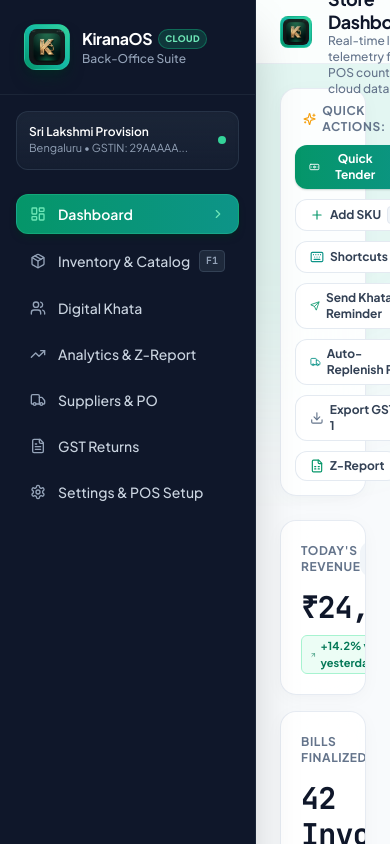
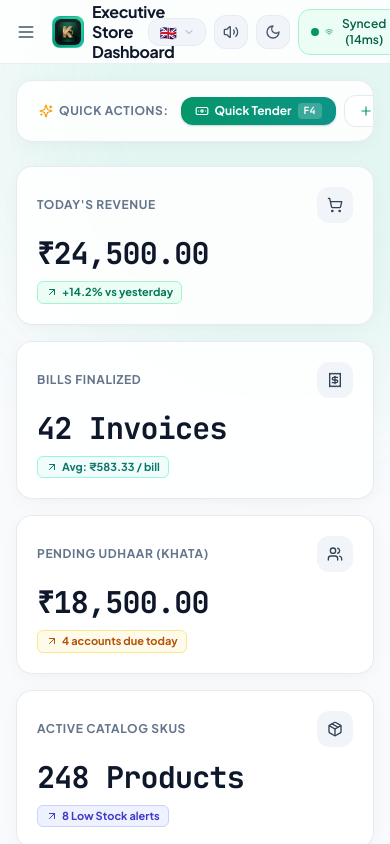
Before and after one commit to Sachinxcode-01/kirana-os, a Next.js app in the folder apps/web/: page / in a window 390 px wide. Shown: the top 844 px of the page. Built offline with nearby package versions, Linux system fonts and the light colour scheme.

Commit message:
feat(web): complete mobile & desktop responsive overhaul with slide-out drawer, adaptive header, and swipeable quick actions

```diff
--- a/apps/web/src/app/catalog/page.tsx
+++ b/apps/web/src/app/catalog/page.tsx
@@ -164,6 +164,7 @@
   const [adjustingProduct, setAdjustingProduct] = useState<WebProduct | null>(null);
   const [tagProduct, setTagProduct] = useState<WebProduct | null>(null);
   const [editingProduct, setEditingProduct] = useState<WebProduct | null>(null);
+  const [mobileNavOpen, setMobileNavOpen] = useState(false);
   const [toastMessage, setToastMessage] = useState<string | null>(null);
 
   // New Product Form State
@@ -362,15 +363,16 @@
       {/* Aurora Ambient Glows */}
       <div className="absolute top-0 right-0 w-96 h-96 bg-emerald-400/10 rounded-full blur-3xl pointer-events-none"></div>
 
-      <Sidebar />
+      <Sidebar isOpen={mobileNavOpen} onClose={() => setMobileNavOpen(false)} />
 
       <div className="flex-1 flex flex-col min-w-0 z-10">
         <Header
           title="Master Product Catalog"
           subtitle="Manage pricing, barcodes, GST slabs, and safety stock thresholds"
+          onMenuClick={() => setMobileNavOpen(true)}
         />
 
-        <main className="p-8 space-y-6 flex-1 overflow-auto">
+        <main className="p-4 sm:p-6 lg:p-8 space-y-6 flex-1 overflow-auto">
           {/* Notification Toast */}
           <AnimatePresence>
             {toastMessage && (
--- a/apps/web/src/app/page.tsx
+++ b/apps/web/src/app/page.tsx
@@ -45,6 +45,7 @@
   const [shortcutsOpen, setShortcutsOpen] = useState(false);
   const [receiptOpen, setReceiptOpen] = useState(false);
   const [zReportOpen, setZReportOpen] = useState(false);
+  const [mobileNavOpen, setMobileNavOpen] = useState(false);
   const [selectedReceipt, setSelectedReceipt] = useState<any>(null);
 
   const kpis = [
@@ -150,23 +151,24 @@
         onClose={() => setZReportOpen(false)}
       />
 
-      <Sidebar />
+      <Sidebar isOpen={mobileNavOpen} onClose={() => setMobileNavOpen(false)} />
 
       <div className="flex-1 flex flex-col min-w-0 z-10">
         <Header
           title="Executive Store Dashboard"
           subtitle="Real-time live telemetry from POS counters & cloud database"
+          onMenuClick={() => setMobileNavOpen(true)}
         />
 
-        <main className="p-6 sm:p-8 space-y-6 flex-1 overflow-auto">
+        <main className="p-4 sm:p-6 lg:p-8 space-y-6 flex-1 overflow-auto">
           {/* Quick Action Ribbon & Store Pulse */}
           <motion.div
             initial={{ opacity: 0, y: -10 }}
             animate={{ opacity: 1, y: 0 }}
-            className="flex flex-wrap items-center justify-between gap-3 p-3.5 glass-card rounded-2xl shadow-xs"
+            className="flex items-center justify-between gap-3 p-3.5 glass-card rounded-2xl shadow-xs overflow-x-auto no-scrollbar"
           >
-            <div className="flex flex-wrap items-center gap-2.5">
-              <span className="text-xs font-bold text-slate-500 uppercase tracking-wider pl-2 pr-1 flex items-center gap-1.5">
+            <div className="flex items-center gap-2 shrink-0">
+              <span className="text-xs font-bold text-slate-500 uppercase tracking-wider pl-2 pr-1 flex items-center gap-1.5 whitespace-nowrap">
                 <Sparkles className="w-3.5 h-3.5 text-amber-500" /> {t("dash.quickActions")}:
               </span>
               <button
--- a/apps/web/src/app/udhaar/page.tsx
+++ b/apps/web/src/app/udhaar/page.tsx
@@ -96,6 +96,7 @@
   const [showAddCustomerModal, setShowAddCustomerModal] = useState(false);
   const [showHistoryCustomer, setShowHistoryCustomer] = useState<WebCustomer | null>(null);
   const [receiptModal, setReceiptModal] = useState<PaymentReceiptData | null>(null);
+  const [mobileNavOpen, setMobileNavOpen] = useState(false);
   const [toastMessage, setToastMessage] = useState<string | null>(null);
 
   // New Customer Form State
@@ -197,15 +198,16 @@
       {/* Ambient background glow */}
       <div className="absolute top-0 right-0 w-96 h-96 bg-amber-400/10 rounded-full blur-3xl pointer-events-none"></div>
 
-      <Sidebar />
+      <Sidebar isOpen={mobileNavOpen} onClose={() => setMobileNavOpen(false)} />
 
       <div className="flex-1 flex flex-col min-w-0 z-10">
         <Header
           title="Customer Udhaar (Khata) Ledger"
           subtitle="Real-time credit monitoring, payment settlements, and 1-tap WhatsApp reminders"
+          onMenuClick={() => setMobileNavOpen(true)}
         />
 
-        <main className="p-8 space-y-6 flex-1 overflow-auto">
+        <main className="p-4 sm:p-6 lg:p-8 space-y-6 flex-1 overflow-auto">
           {/* Notification Toast */}
           <AnimatePresence>
             {toastMessage && (
--- a/apps/web/src/components/layout/Header.tsx
+++ b/apps/web/src/components/layout/Header.tsx
@@ -40,14 +40,16 @@
   VolumeX,
   Sun,
   Moon,
+  Menu,
 } from "lucide-react";
 
 interface HeaderProps {
   title?: string;
   subtitle?: string;
+  onMenuClick?: () => void;
 }
 
-export function Header({ title, subtitle }: HeaderProps) {
+export function Header({ title, subtitle, onMenuClick }: HeaderProps) {
   const { user, logout } = useAuth();
   const { t } = useLanguage();
   const [timeStr, setTimeStr] = useState<string>("");
@@ -196,11 +198,21 @@
       <ThermalReceiptModal isOpen={receiptOpen} onClose={() => setReceiptOpen(false)} />
       <DayEndZReportModal isOpen={zReportOpen} onClose={() => setZReportOpen(false)} />
 
-      <header className="h-16 bg-white/85 backdrop-blur-md border-b border-slate-200/70 px-6 flex items-center justify-between sticky top-0 z-20 shadow-xs">
+      <header className="h-16 bg-white/85 backdrop-blur-md border-b border-slate-200/70 px-3 sm:px-6 flex items-center justify-between sticky top-0 z-20 shadow-xs">
         {/* Title / Search */}
-        <div className="flex items-center gap-4">
+        <div className="flex items-center gap-2 sm:gap-4">
+          {/* Hamburger Menu on Mobile */}
+          <button
+            type="button"
+            onClick={onMenuClick}
+            className="lg:hidden p-2 -ml-1 text-slate-600 hover:text-slate-900 rounded-xl hover:bg-slate-100 transition-colors cursor-pointer"
+            title="Open Menu"
+          >
+            <Menu className="w-5 h-5" />
+          </button>
+
           {/* Mobile Logo */}
-          <Link href="/" className="lg:hidden flex items-center gap-2 shrink-0">
+          <Link href="/" className="lg:hidden flex items-center gap-1.5 shrink-0">
             <div className="p-0.5 rounded-lg bg-gradient-to-tr from-emerald-600 via-teal-500 to-emerald-400 border border-emerald-400/30 shadow-xs">
               <Image
                 src="/logo.png"
@@ -215,25 +227,25 @@
           <div>
             {title ? (
               <div>
-                <h2 className="text-lg font-bold text-slate-900 tracking-tight leading-tight">{title}</h2>
-                {subtitle && <p className="text-xs text-slate-500 font-medium">{subtitle}</p>}
+                <h2 className="text-base sm:text-lg font-bold text-slate-900 tracking-tight leading-tight">{title}</h2>
+                {subtitle && <p className="text-[11px] sm:text-xs text-slate-500 font-medium hidden sm:block">{subtitle}</p>}
               </div>
             ) : (
-              <div className="relative w-80 group flex items-center">
-                <Search className="w-4 h-4 text-slate-400 group-hover:text-emerald-500 transition-colors absolute left-3.5 top-1/2 -translate-y-1/2 pointer-events-none" />
+              <div className="relative w-full max-w-[160px] sm:max-w-xs md:max-w-sm group flex items-center">
+                <Search className="w-4 h-4 text-slate-400 group-hover:text-emerald-500 transition-colors absolute left-3 top-1/2 -translate-y-1/2 pointer-events-none" />
                 <div
                   onClick={() => setPaletteOpen(true)}
-                  className="w-full bg-slate-100/90 group-hover:bg-slate-100/100 text-xs text-slate-500 pl-9 pr-20 py-2 rounded-xl border border-slate-200/60 group-hover:border-emerald-500/50 transition-all font-medium flex items-center justify-between cursor-pointer"
+                  className="w-full bg-slate-100/90 group-hover:bg-slate-100/100 text-xs text-slate-500 pl-8 sm:pl-9 pr-14 sm:pr-20 py-2 rounded-xl border border-slate-200/60 group-hover:border-emerald-500/50 transition-all font-medium flex items-center justify-between cursor-pointer"
                 >
                   <span className="truncate">{t("header.search")}</span>
                 </div>
-                <div className="absolute right-2 top-1/2 -translate-y-1/2 flex items-center gap-1">
+                <div className="absolute right-1.5 sm:right-2 top-1/2 -translate-y-1/2 flex items-center gap-0.5 sm:gap-1">
                   <VoiceSearchButton
                     onResult={(_text) => {
                       setPaletteOpen(true);
                     }}
                   />
-                  <span className="text-[10px] font-mono text-slate-400 bg-slate-200/80 px-1.5 py-0.5 rounded pointer-events-none">
+                  <span className="hidden sm:inline text-[10px] font-mono text-slate-400 bg-slate-200/80 px-1.5 py-0.5 rounded pointer-events-none">
                     ⌘K
                   </span>
                 </div>
--- a/apps/web/src/components/layout/Sidebar.tsx
+++ b/apps/web/src/components/layout/Sidebar.tsx
@@ -4,7 +4,7 @@
 import Link from "next/link";
 import Image from "next/image";
 import { usePathname } from "next/navigation";
-import { motion } from "motion/react";
+import { motion, AnimatePresence } from "motion/react";
 import {
   Store,
   LayoutDashboard,
@@ -17,10 +17,16 @@
   Sparkles,
   Wifi,
   ChevronRight,
+  X,
 } from "lucide-react";
 import { useLanguage } from "@/contexts/LanguageContext";
 
-export function Sidebar() {
+interface SidebarProps {
+  isOpen?: boolean;
+  onClose?: () => void;
+}
+
+export function Sidebar({ isOpen, onClose }: SidebarProps) {
   const pathname = usePathname();
   const { t } = useLanguage();
 
@@ -34,12 +40,16 @@
     { name: t("nav.settings"), href: "/settings", icon: Settings },
   ];
 
-  return (
-    <aside className="w-64 bg-slate-900 text-slate-200 min-h-screen flex flex-col justify-between border-r border-slate-800/80 shadow-2xl shrink-0 z-30 relative select-none">
+  const renderContent = (isMobile = false) => (
+    <div className="flex flex-col h-full justify-between">
       <div>
         {/* Brand Header */}
-        <div className="p-6 border-b border-slate-800/80">
-          <Link href="/" className="flex items-center gap-3 group">
+        <div className="p-5 sm:p-6 border-b border-slate-800/80 flex items-center justify-between">
+          <Link
+            href="/"
+            onClick={() => isMobile && onClose?.()}
+            className="flex items-center gap-3 group"
+          >
             <motion.div
               whileHover={{ scale: 1.08, rotate: 2 }}
               whileTap={{ scale: 0.95 }}
@@ -48,8 +58,8 @@
               <Image
                 src="/logo.png"
                 alt="KiranaOS Logo"
-                width={36}
-                height={36}
+                width={34}
+                height={34}
                 className="rounded-lg object-cover"
                 priority
               />
@@ -66,6 +76,15 @@
               <p className="text-xs text-slate-400 font-medium">Back-Office Suite</p>
             </div>
           </Link>
+
+          {isMobile && (
+            <button
+              onClick={onClose}
+              className="p-1.5 text-slate-400 hover:text-white rounded-lg hover:bg-slate-800 transition-colors"
+            >
+              <X className="w-5 h-5" />
+            </button>
+          )}
         </div>
 
         {/* Store Switcher Pill */}
@@ -94,6 +113,7 @@
               <Link
                 key={item.name}
                 href={item.href}
+                onClick={() => isMobile && onClose?.()}
                 className="relative block"
               >
                 <motion.div
@@ -136,7 +156,7 @@
                 {/* Animated Active Pill Indicator */}
                 {isActive && (
                   <motion.div
-                    layoutId="activeNavBackground"
+                    layoutId={isMobile ? "activeNavBackgroundMobile" : "activeNavBackground"}
                     transition={{ type: "spring", stiffness: 350, damping: 30 }}
                     className="absolute inset-0 bg-gradient-to-r from-emerald-600 to-teal-600 rounded-xl shadow-md shadow-emerald-950/60 border border-emerald-400/30"
                   />
@@ -164,6 +184,42 @@
           </div>
         </div>
       </div>
-    </aside>
+    </div>
+  );
+
+  return (
+    <>
+      {/* 1. Desktop Fixed Sidebar */}
+      <aside className="hidden lg:flex w-64 bg-slate-900 text-slate-200 min-h-screen flex-col justify-between border-r border-slate-800/80 shadow-2xl shrink-0 z-30 relative select-none">
+        {renderContent(false)}
+      </aside>
+
+      {/* 2. Mobile Drawer */}
+      <AnimatePresence>
+        {isOpen && (
+          <div className="fixed inset-0 z-50 lg:hidden flex">
+            {/* Backdrop */}
+            <motion.div
+              initial={{ opacity: 0 }}
+              animate={{ opacity: 1 }}
+              exit={{ opacity: 0 }}
+              onClick={onClose}
+              className="fixed inset-0 bg-slate-950/75 backdrop-blur-sm cursor-pointer"
+            />
+
+            {/* Slide-over Drawer */}
+            <motion.aside
+              initial={{ x: -280 }}
+              animate={{ x: 0 }}
+              exit={{ x: -280 }}
+              transition={{ duration: 0.25, ease: "easeOut" }}
+              className="relative w-72 max-w-[85vw] bg-slate-900 text-slate-200 h-full flex flex-col justify-between shadow-2xl border-r border-slate-800 z-10 select-none overflow-y-auto"
+            >
+              {renderContent(true)}
+            </motion.aside>
+          </div>
+        )}
+      </AnimatePresence>
+    </>
   );
 }
```
Also changed, not shown: apps/web/src/components/pos/DayEndZReportModal.tsx (+11 -11 lines).
